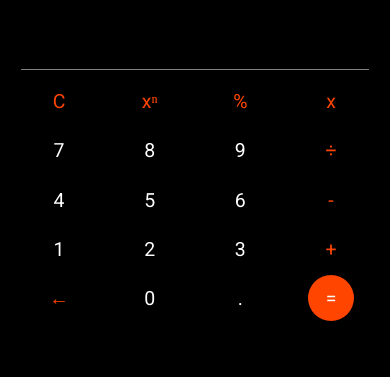
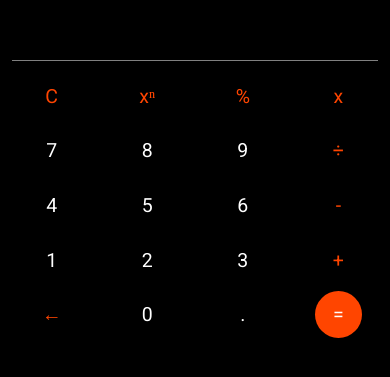
Before and after one commit to MMinoglio/calculator, a plain HTML site: page index.html in a window 390 px wide. Shown: the part 271-648 px from the top of the page. Drawn offline with Linux system fonts and the light colour scheme.

Commit message:
finalizado responsive

```diff
--- a/style.css
+++ b/style.css
@@ -19,10 +19,10 @@ body {
 }
 
 #calculator {
-  max-height: 95vmax;
-  min-height: 90vmin;
-  max-width: 95vmin;
-  min-width:  95vmin;
+  max-height: 100vmax;
+  min-height: 100vmin;
+  max-width: 100vmin;
+  min-width:  100vmin;
   display: grid;
   grid-template-columns: repeat(4, 1fr);
   grid-template-rows: repeat(7, 1fr);
```
